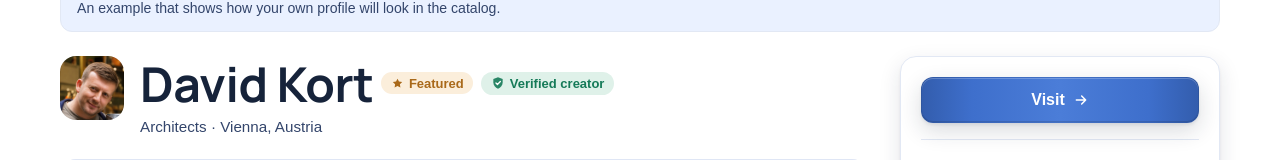
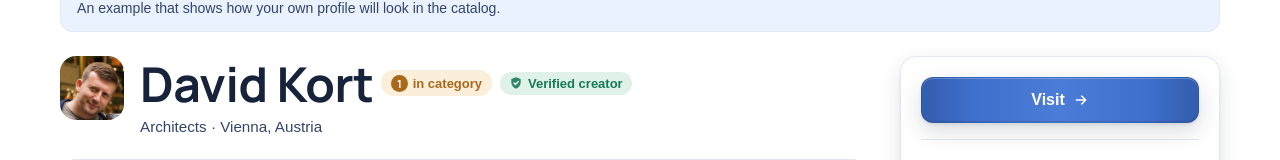
Before and after one commit to dm100usa-oss/no-ai-marketplace, a Next.js app: page /en/creators/david-kort in a window 1280 px wide. Shown: the part 221-381 px from the top of the page. Built offline with nearby package versions, Linux system fonts and the light colour scheme; a web font is replaced by a local one.

Commit message:
Add files via upload

```diff
--- a/src/components/Badges.tsx
+++ b/src/components/Badges.tsx
@@ -1,5 +1,5 @@
 import type { ProfileStatus, VerificationStatus } from "@/lib/types";
-import { CheckShield, StarIcon } from "./icons";
+import { CheckShield } from "./icons";
 import type { Dictionary } from "@/i18n/types";
 
 /** Verified badge — legally careful wording. Labels come from the dictionary. */
@@ -23,7 +23,9 @@ export function VerifiedBadge({
   );
 }
 
-/** Featured (leader) badge — set manually. */
+/** Featured (leader) badge — "First in category", set manually. The "1"
+ *  sits in a filled circle so the rank reads at a glance, with the words
+ *  "in category" beside it: ① in category. */
 export function FeaturedBadge({
   status,
   dict,
@@ -34,7 +36,23 @@ export function FeaturedBadge({
   if (status !== "featured") return null;
   return (
     <span className="badge badge-featured">
-      <StarIcon size={13} />
+      <span
+        aria-hidden
+        style={{
+          display: "inline-grid",
+          placeItems: "center",
+          width: "1.05rem",
+          height: "1.05rem",
+          borderRadius: "9999px",
+          background: "#a9691a",
+          color: "#fff",
+          fontSize: "0.7rem",
+          fontWeight: 700,
+          lineHeight: 1,
+        }}
+      >
+        1
+      </span>
       {dict.badges.featured}
     </span>
   );
--- a/src/components/ProfileView.tsx
+++ b/src/components/ProfileView.tsx
@@ -258,7 +258,13 @@ export function ProfileView({
             )}
           </div>
 
-          {/* Description */}
+          {/* Description. Shown only when there is no hand-written
+              introduction: the introduction up top already tells the
+              author's story in their own words, so repeating the
+              description here would say the same thing twice. Profiles
+              without a hand-written intro still show it, so the page never
+              opens with the assembled one-liner alone. */}
+          {!p.introduction && (
             <div className="mt-6">
               <p className="text-[1.05rem]" style={{ color: "var(--color-ink)" }}>
                 {p.shortDescription}
@@ -269,6 +275,7 @@ export function ProfileView({
                 </p>
               )}
             </div>
+          )}
 
           {/* Services / products */}
           {(p.services?.length || p.products?.length) ? (
--- a/src/i18n/dictionaries/en.ts
+++ b/src/i18n/dictionaries/en.ts
@@ -966,7 +966,7 @@ export const en: Dictionary = {
     verifiedCreator: "Verified creator",
     verifiedBusiness: "Verified business",
     verifiedTitle: "Verified based on submitted materials",
-    featured: "Featured",
+    featured: "in category",
   },
 
   report: {
--- a/src/i18n/dictionaries/ru.ts
+++ b/src/i18n/dictionaries/ru.ts
@@ -977,7 +977,7 @@ export const ru: Dictionary = {
     verifiedCreator: "Проверенный автор",
     verifiedBusiness: "Проверенный бизнес",
     verifiedTitle: "Проверено на основе присланных материалов",
-    featured: "Избранное",
+    featured: "в категории",
   },
 
   report: {
```
Lines whose indentation alone changed are shown as unchanged.
